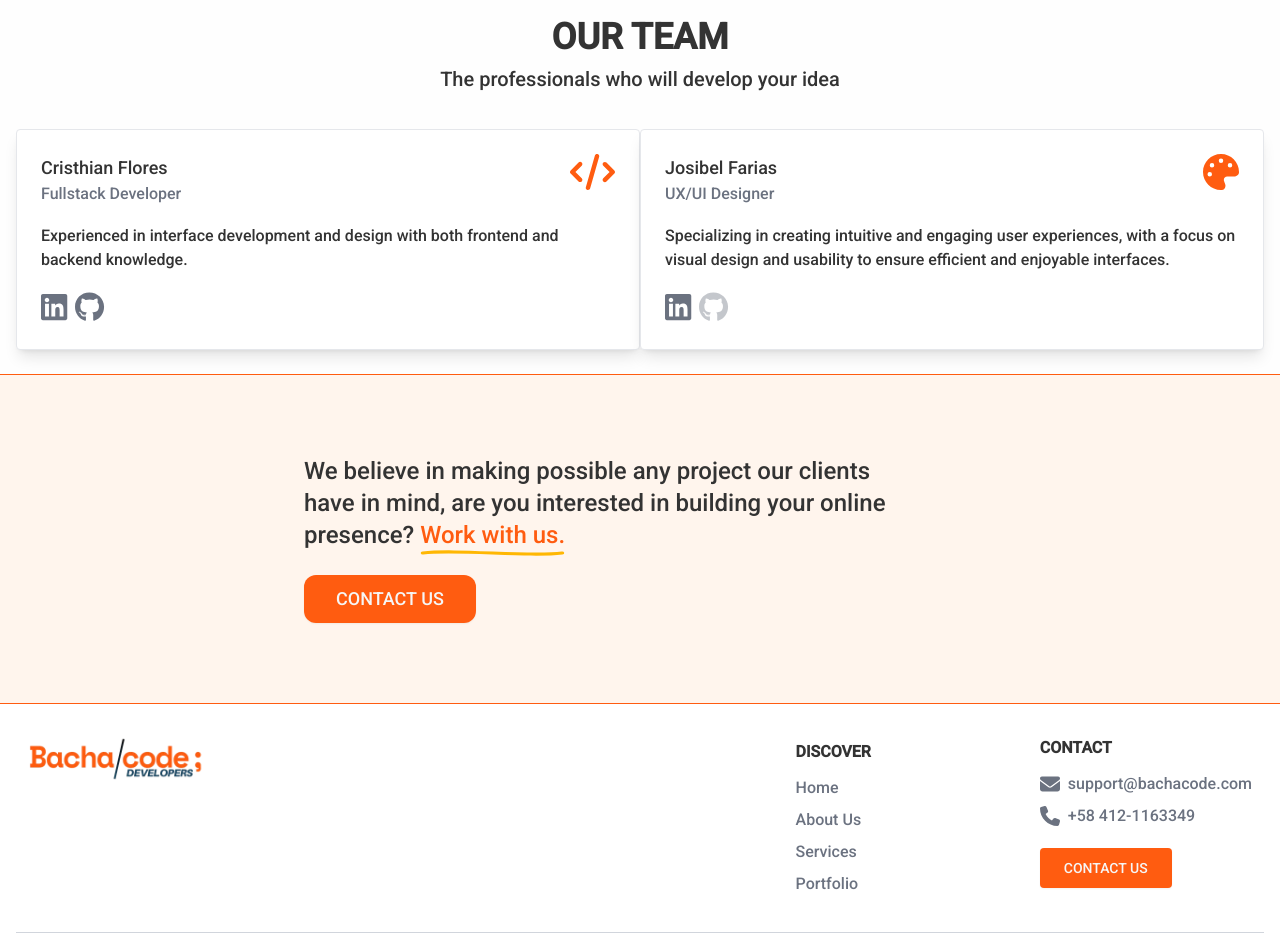
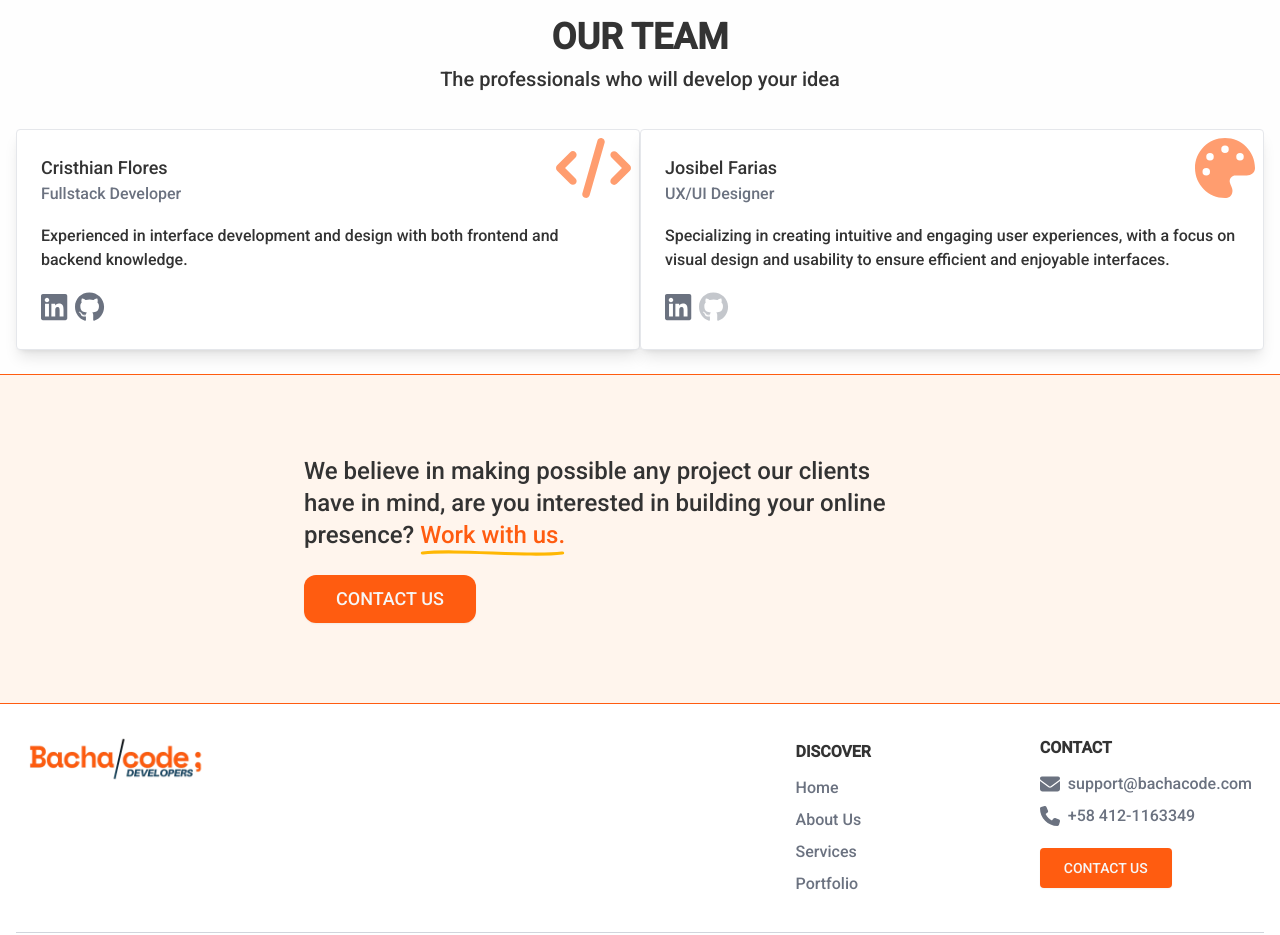
Before and after one commit to bachacode/bachacode-developers, a Next.js app: page /en/about-us in a window 1280 px wide. Shown: the part 1140-2075 px from the top of the page. Built offline with nearby package versions, Linux system fonts and the light colour scheme; no server answers.

Commit message:
feat: improved TeamCard compontent optional icon design

```diff
--- a/src/components/cards/TeamCard.tsx
+++ b/src/components/cards/TeamCard.tsx
@@ -12,7 +12,6 @@ interface TeamCardProps {
   linkedinUrl?: string;
   githubUrl?: string;
   icon?: IconProp;
-  optionalIcon?: IconProp;
 }
 
 export default function TeamCard({
@@ -22,18 +21,11 @@ export default function TeamCard({
   linkedinUrl,
   githubUrl,
   icon,
-  optionalIcon,
 }: TeamCardProps) {
   const t = useTranslations("about_us.our_team.cards");
   return (
     <Card className="gap-3 rounded bg-white shadow-lg transition-all duration-500 hover:-translate-y-2 hover:shadow-2xl">
-      <CardHeader>
-        {optionalIcon && (
-          <FontAwesomeIcon
-            icon={optionalIcon}
-            className="text-muted-foreground absolute top-2 right-2"
-          />
-        )}
+      <CardHeader className="relative">
         <div className="flex justify-center md:justify-between">
           <div className="flex flex-col items-center md:items-start">
             <span className="title-font text-lg font-medium">{memberName}</span>
@@ -41,7 +33,7 @@ export default function TeamCard({
           </div>
           {icon && (
             <FontAwesomeIcon
-              className="text-primary hidden text-4xl md:block"
+              className="text-primary opacity-60 absolute top-0 right-2 z-10 -translate-y-4 hidden text-6xl md:block"
               icon={icon}
             />
           )}
```
